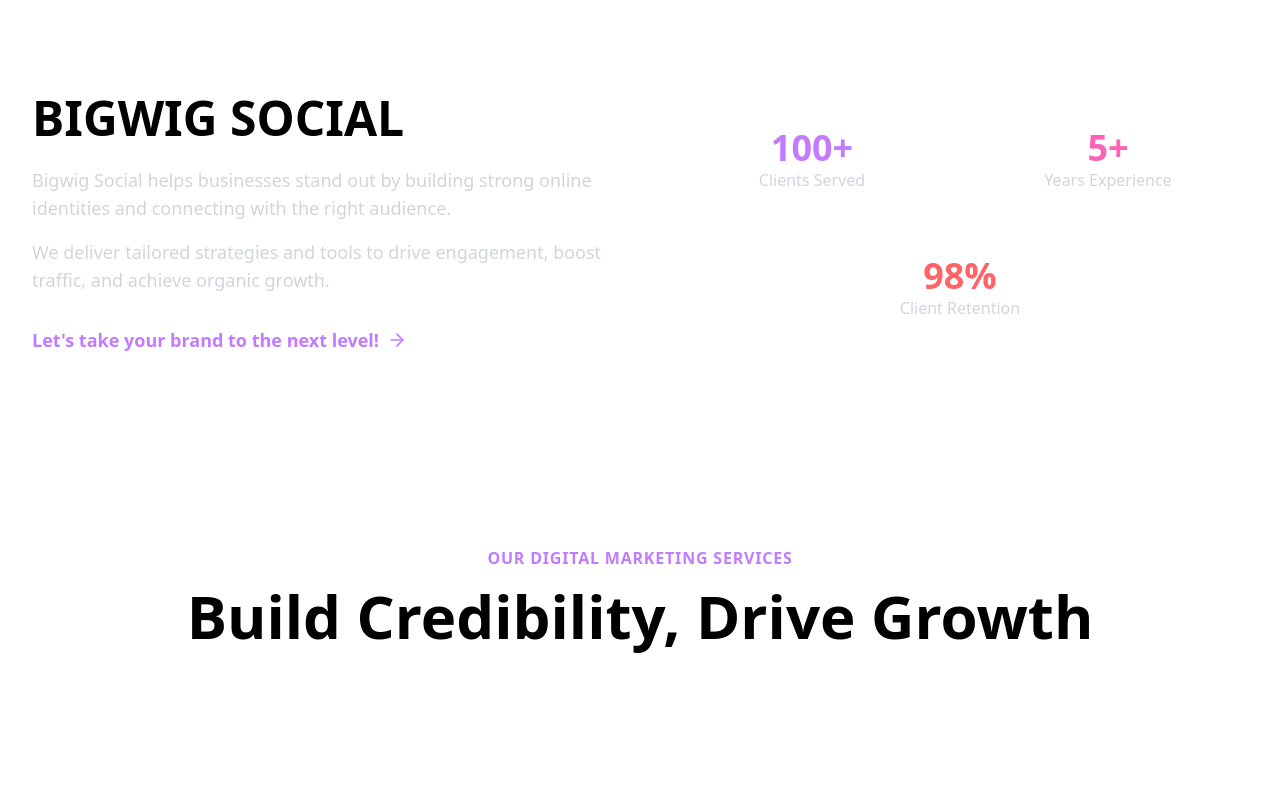
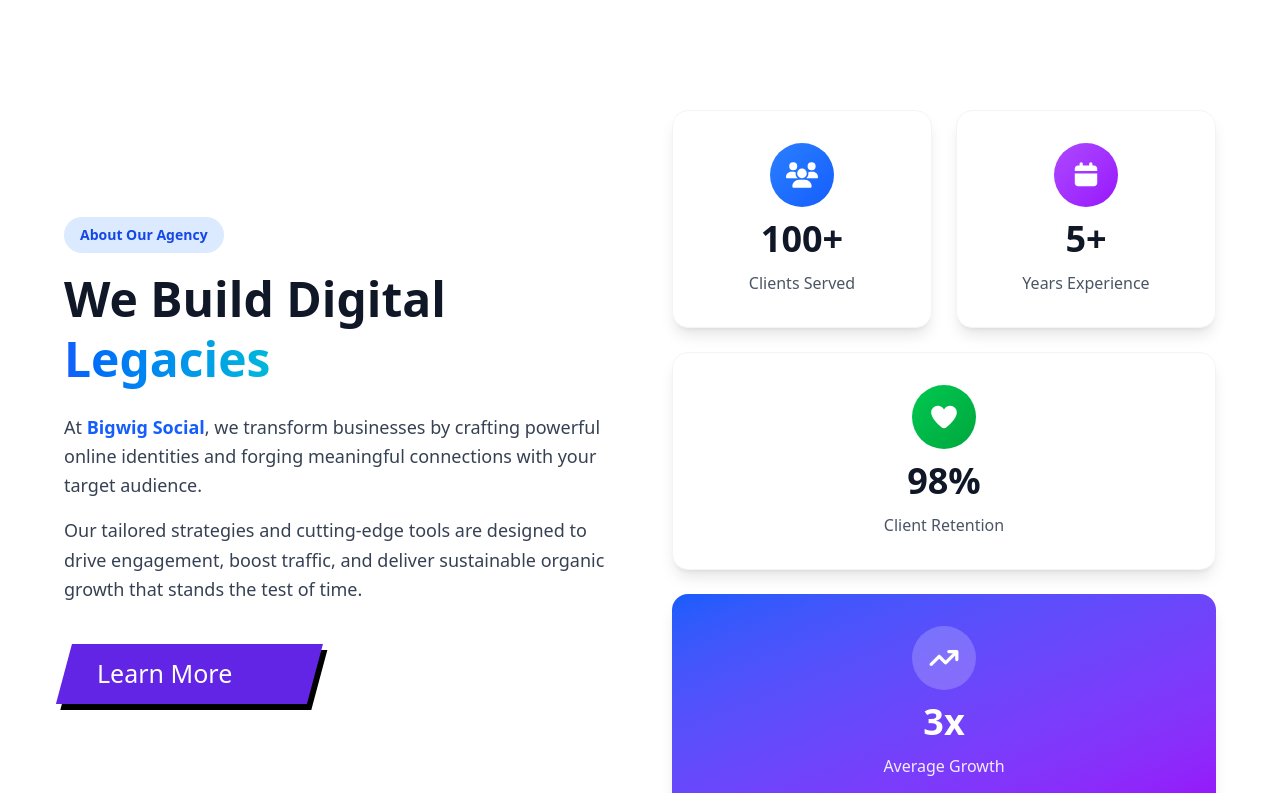
Before and after one commit to shubhworks/bigwigsocial, a Next.js app in the folder apps/frontend/: page / in a window 1280 px wide. Shown: the part 820-1613 px from the top of the page. Built offline with nearby package versions, Linux system fonts and the light colour scheme.

Commit message:
landing improved

```diff
--- a/apps/frontend/components/pages/Landing.tsx
+++ b/apps/frontend/components/pages/Landing.tsx
@@ -3,7 +3,13 @@
 import { motion } from "framer-motion";
 import { ArrowRight, BarChart3, ShieldCheck, Target } from "lucide-react";
 import TypingText from "../TypingText";
-import HeroBtn from "../ui/buttons/Hero_01";
+
+import { Users } from "@/icons/Users";
+import { Calendar } from "@/icons/Calendar";
+import { Heart } from "@/icons/Heart";
+import { Trending } from "@/icons/Trending";
+import HeroBtn1 from "../ui/buttons/Hero_01";
+import HeroBtn2 from "../ui/buttons/Hero_02";
 
 
 // Animation variants used by framer-motion sections
@@ -119,7 +125,7 @@
                                 className="mt-6 text-lg sm:text-xl md:text-2xl text-gray-200 max-w-3xl leading-relaxed"
                                 variants={fadeIn}
                             >
-                                <span className="bg-linear-to-r text-2xl md:text-4xl text-center font-extrabold from-white via-amber-400 to-white bg-clip-text text-transparent decoration-cyan-800 cursor-pointer hover:underline">
+                                <span className="bg-linear-to-r text-2xl md:text-4xl text-center font-extrabold from-white via-cyan-400 to-white bg-clip-text text-transparent decoration-black cursor-pointer hover:underline">
                                     <TypingText text="A Digital Marketing Agency that boosts your brand with expert social media management." />
                                 </span>
                             </motion.p>
@@ -128,12 +134,12 @@
                                 variants={fadeIn}
                                 className="mt-10 flex flex-col sm:flex-row gap-4 sm:gap-6"
                             >
-                                <HeroBtn text="Let's Talk" />
+                                <HeroBtn1 text="Let's Talk" />
                                 {/* <button className="px-8 py-4 bg-linear-to-r from-purple-500 to-pink-500 text-white font-semibold rounded-full shadow-lg hover:scale-105 transform transition-all duration-300 hover:shadow-xl hover:from-purple-600 hover:to-pink-600 text-lg">
                                     Let's Talk
                                 </button> */}
 
-                                <HeroBtn text="View Portfolio" />
+                                <HeroBtn1 text="View Portfolio" />
                             </motion.div>
                         </motion.section>
 
@@ -157,45 +163,104 @@
                     {/* --- ABOUT US SECTION --- */}
                     <motion.section
                         id="about"
-                        className="py-24"
+                        className="py-20 lg:py-28 bg-linear-to-br "
                         initial="hidden"
                         whileInView="visible"
-                        viewport={{ once: true, amount: 0.3 }}
+                        viewport={{ once: true, amount: 0.2 }}
                         variants={staggerContainer}
                     >
-                        <div className="grid grid-cols-1 lg:grid-cols-2 gap-16 items-center">
-                            <motion.div variants={fadeIn}>
-                                <h2 className="font-special font-bold text-4xl md:text-5xl mb-6">
-                                    BIGWIG SOCIAL
+                        <div className="max-w-7xl mx-auto px-4 sm:px-6 lg:px-8">
+                            <div className="grid grid-cols-1 lg:grid-cols-2 gap-12 lg:gap-16 items-center">
+                                {/* Left Content */}
+                                <motion.div
+                                    className="space-y-6"
+                                    variants={fadeIn}
+                                >
+                                    <div className="space-y-2">
+                                        <span className="inline-block px-4 py-2 bg-blue-100 text-blue-700 rounded-full text-sm font-semibold mb-4">
+                                            About Our Agency
+                                        </span>
+                                        <h2 className="font-special font-bold text-3xl md:text-4xl lg:text-5xl text-gray-900 leading-tight">
+                                            We Build Digital <span className="text-transparent bg-clip-text bg-linear-to-r from-blue-600 to-cyan-500">Legacies</span>
                                         </h2>
-                                <p className="text-lg text-gray-300 mb-4">
-                                    Bigwig Social helps businesses stand out by building strong online identities and connecting with the right audience.
+                                    </div>
+
+                                    <div className="space-y-4">
+                                        <p className="text-lg text-gray-700 leading-relaxed">
+                                            At <span className="font-semibold text-blue-600">Bigwig Social</span>, we transform businesses by crafting powerful online identities and forging meaningful connections with your target audience.
                                         </p>
-                                <p className="text-lg text-gray-300">
-                                    We deliver tailored strategies and tools to drive engagement, boost traffic, and achieve organic growth.
+                                        <p className="text-lg text-gray-700 leading-relaxed">
+                                            Our tailored strategies and cutting-edge tools are designed to drive engagement, boost traffic, and deliver sustainable organic growth that stands the test of time.
                                         </p>
-                                <a href="#contact" className="inline-flex items-center text-lg text-purple-400 font-semibold mt-8 group">
-                                    Let's take your brand to the next level!
-                                    <ArrowRight className="w-5 h-5 ml-2 transition-transform duration-300 group-hover:translate-x-1" />
-                                </a>
+                                    </div>
+
+                                    <div className="flex flex-col sm:flex-row gap-4 pt-4">
+                                        <HeroBtn2 text="Learn More"/>
+                                    </div>
                                 </motion.div>
+
+                                {/* Right Stats Grid */}
                                 <motion.div
-                                className="grid grid-cols-2 gap-4"
+                                    className="grid grid-cols-2 gap-6"
                                     variants={staggerContainer}
                                 >
-                                <motion.div variants={fadeIn} className="bg-white/10 p-6 rounded-lg text-center">
-                                    <h3 className="text-4xl font-bold text-purple-400">100+</h3>
-                                    <p className="text-gray-300">Clients Served</p>
+                                    {/* Stat 1 */}
+                                    <motion.div
+                                        variants={fadeIn}
+                                        className="bg-white p-8 rounded-2xl shadow-lg hover:shadow-xl border border-gray-100 transform hover:scale-105 transition-all duration-300 group"
+                                    >
+                                        <div className="text-center space-y-3">
+                                            <div className="w-16 h-16 bg-linear-to-br from-blue-500 to-blue-600 rounded-full flex items-center justify-center mx-auto group-hover:scale-110 transition-transform duration-300">
+                                                <Users className="w-8 h-8 text-white" />
+                                            </div>
+                                            <h3 className="text-4xl font-bold text-gray-900">100+</h3>
+                                            <p className="text-gray-600 font-medium">Clients Served</p>
+                                        </div>
                                     </motion.div>
-                                <motion.div variants={fadeIn} className="bg-white/10 p-6 rounded-lg text-center">
-                                    <h3 className="text-4xl font-bold text-pink-400">5+</h3>
-                                    <p className="text-gray-300">Years Experience</p>
+
+                                    {/* Stat 2 */}
+                                    <motion.div
+                                        variants={fadeIn}
+                                        className="bg-white p-8 rounded-2xl shadow-lg hover:shadow-xl border border-gray-100 transform hover:scale-105 transition-all duration-300 group"
+                                    >
+                                        <div className="text-center space-y-3">
+                                            <div className="w-16 h-16 bg-linear-to-br from-purple-500 to-purple-600 rounded-full flex items-center justify-center mx-auto group-hover:scale-110 transition-transform duration-300">
+                                                <Calendar className="w-8 h-8 text-white" />
+                                            </div>
+                                            <h3 className="text-4xl font-bold text-gray-900">5+</h3>
+                                            <p className="text-gray-600 font-medium">Years Experience</p>
+                                        </div>
                                     </motion.div>
-                                <motion.div variants={fadeIn} className="bg-white/10 p-6 rounded-lg text-center col-span-2">
-                                    <h3 className="text-4xl font-bold text-red-400">98%</h3>
-                                    <p className="text-gray-300">Client Retention</p>
+
+                                    {/* Stat 3 */}
+                                    <motion.div
+                                        variants={fadeIn}
+                                        className="bg-white p-8 rounded-2xl shadow-lg hover:shadow-xl border border-gray-100 transform hover:scale-105 transition-all duration-300 group col-span-2"
+                                    >
+                                        <div className="text-center space-y-3">
+                                            <div className="w-16 h-16 bg-linear-to-br from-green-500 to-green-600 rounded-full flex items-center justify-center mx-auto group-hover:scale-110 transition-transform duration-300">
+                                                <Heart className="w-8 h-8 text-white" />
+                                            </div>
+                                            <h3 className="text-4xl font-bold text-gray-900">98%</h3>
+                                            <p className="text-gray-600 font-medium">Client Retention</p>
+                                        </div>
+                                    </motion.div>
+
+                                    {/* Stat 4 - Additional for better layout */}
+                                    <motion.div
+                                        variants={fadeIn}
+                                        className="bg-linear-to-br from-blue-600 to-purple-600 p-8 rounded-2xl shadow-lg hover:shadow-xl transform hover:scale-105 transition-all duration-300 group col-span-2"
+                                    >
+                                        <div className="text-center space-y-3">
+                                            <div className="w-16 h-16 bg-white/20 rounded-full flex items-center justify-center mx-auto group-hover:scale-110 transition-transform duration-300">
+                                                <Trending className="w-8 h-8 text-white" />
+                                            </div>
+                                            <h3 className="text-4xl font-bold text-white">3x</h3>
+                                            <p className="text-white/90 font-medium">Average Growth</p>
+                                        </div>
                                     </motion.div>
                                 </motion.div>
+                            </div>
                         </div>
                     </motion.section>
 
--- a/apps/frontend/components/ui/buttons/Hero_01.tsx
+++ b/apps/frontend/components/ui/buttons/Hero_01.tsx
@@ -1,7 +1,7 @@
 import React from 'react';
 import styled from 'styled-components';
 
-const HeroBtn = ({text}: {
+const HeroBtn1 = ({text}: {
   text: string;
 }) => {
   return (
@@ -307,4 +307,4 @@
     animation: action-lines 0.5s ease-out forwards;
   }`;
 
-export default HeroBtn;
+export default HeroBtn1;
--- /dev/null
+++ b/apps/frontend/components/ui/buttons/Hero_02.tsx
@@ -0,0 +1,62 @@
+import React from "react";
+
+const HeroBtn2 = ({text}: {text: string;}) => {
+  return (
+    <div className="relative">
+      <button className="cta-btn flex items-center py-[11px] px-[33px] text-[25px] text-white bg-[#6225e6] shadow-[6px_6px_0px_black] skew-x-[-15deg] border-0 cursor-pointer transition-all duration-1000 hover:shadow-[10px_10px_0_#fbc638]">
+
+        {/* Text */}
+        <span className="skew-x-15">{text}</span>
+
+        {/* Arrow Container */}
+        <span className="second ml-[30px] w-5 relative top-[12%] transition-all duration-500">
+          <svg width="50px" height="20px" viewBox="0 0 66 43">
+            <g fill="none" fillRule="evenodd">
+
+              <path className="one" d="M40.1543933,3.89485454..." fill="#FFFFFF" />
+              <path className="two" d="M20.1543933,3.89485454..." fill="#FFFFFF" />
+              <path className="three" d="M0.154393339,3.89485454..." fill="#FFFFFF" />
+
+            </g>
+          </svg>
+        </span>
+
+      </button>
+
+      <style>{`
+        .cta-btn:hover .second {
+          margin-right: 45px;
+        }
+
+        .one {
+          transition: 0.4s;
+          transform: translateX(-60%);
+        }
+        .two {
+          transition: 0.5s;
+          transform: translateX(-30%);
+        }
+
+        .cta-btn:hover .one {
+          transform: translateX(0%);
+          animation: color_anim 1s infinite 0.6s;
+        }
+        .cta-btn:hover .two {
+          transform: translateX(0%);
+          animation: color_anim 1s infinite 0.4s;
+        }
+        .cta-btn:hover .three {
+          animation: color_anim 1s infinite 0.2s;
+        }
+
+        @keyframes color_anim {
+          0% { fill: white; }
+          50% { fill: #fbc638; }
+          100% { fill: white; }
+        }
+      `}</style>
+    </div>
+  );
+};
+
+export default HeroBtn2;
--- /dev/null
+++ b/apps/frontend/icons/Calendar.tsx
@@ -0,0 +1,7 @@
+export const Calendar = ( {className}: {className?: string} ) => {
+    return (
+        <svg className={`${className}`} fill="currentColor" stroke="currentColor" xmlns="http://www.w3.org/2000/svg" viewBox="0 0 640 640">
+            <path d="M224 64C206.3 64 192 78.3 192 96L192 128L160 128C124.7 128 96 156.7 96 192L96 240L544 240L544 192C544 156.7 515.3 128 480 128L448 128L448 96C448 78.3 433.7 64 416 64C398.3 64 384 78.3 384 96L384 128L256 128L256 96C256 78.3 241.7 64 224 64zM96 288L96 480C96 515.3 124.7 544 160 544L480 544C515.3 544 544 515.3 544 480L544 288L96 288z"/>
+        </svg>
+    )
+}
--- /dev/null
+++ b/apps/frontend/icons/Heart.tsx
@@ -0,0 +1,7 @@
+export const Heart = ( {className}: {className?: string} ) => {
+    return (
+        <svg className={`${className}`} stroke="currentColor" fill="currentColor" xmlns="http://www.w3.org/2000/svg" viewBox="0 0 640 640">
+            <path d="M305 151.1L320 171.8L335 151.1C360 116.5 400.2 96 442.9 96C516.4 96 576 155.6 576 229.1L576 231.7C576 343.9 436.1 474.2 363.1 529.9C350.7 539.3 335.5 544 320 544C304.5 544 289.2 539.4 276.9 529.9C203.9 474.2 64 343.9 64 231.7L64 229.1C64 155.6 123.6 96 197.1 96C239.8 96 280 116.5 305 151.1z"/>
+        </svg>
+    )
+}
--- /dev/null
+++ b/apps/frontend/icons/Trending.tsx
@@ -0,0 +1,7 @@
+export const Trending = ( {className}: {className?: string} ) => {
+    return (
+        <svg className={`${className}`} stroke="currentColor" fill="currentColor" xmlns="http://www.w3.org/2000/svg" viewBox="0 0 640 640">
+            <path d="M416 224C398.3 224 384 209.7 384 192C384 174.3 398.3 160 416 160L576 160C593.7 160 608 174.3 608 192L608 352C608 369.7 593.7 384 576 384C558.3 384 544 369.7 544 352L544 269.3L374.6 438.7C362.1 451.2 341.8 451.2 329.3 438.7L224 333.3L86.6 470.6C74.1 483.1 53.8 483.1 41.3 470.6C28.8 458.1 28.8 437.8 41.3 425.3L201.3 265.3C213.8 252.8 234.1 252.8 246.6 265.3L352 370.7L498.7 224L416 224z"/>
+        </svg>
+    )
+}
```
Lines whose indentation alone changed are shown as unchanged.
